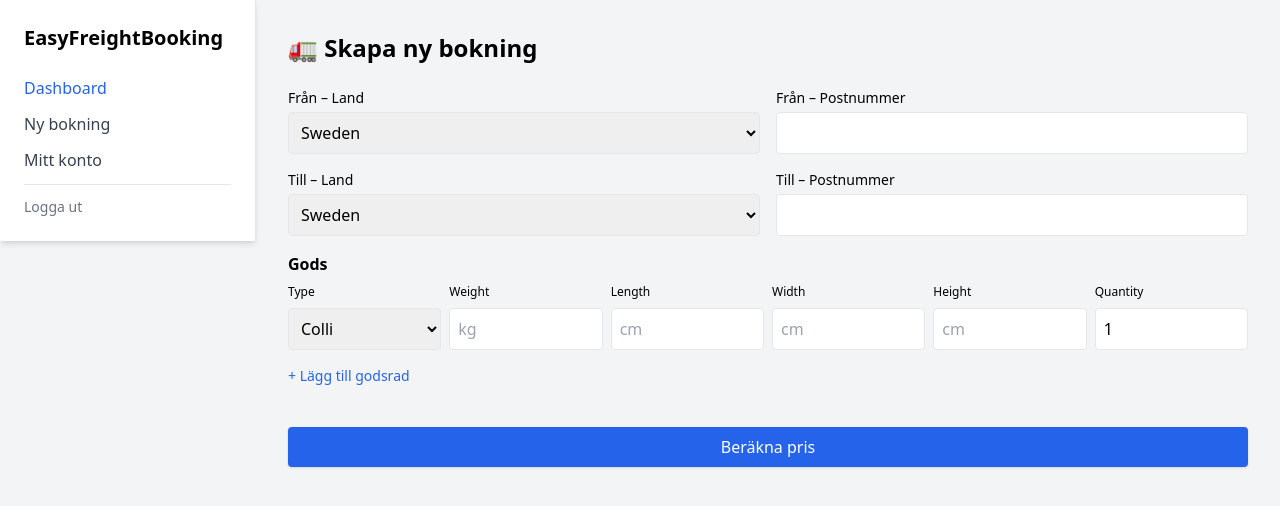
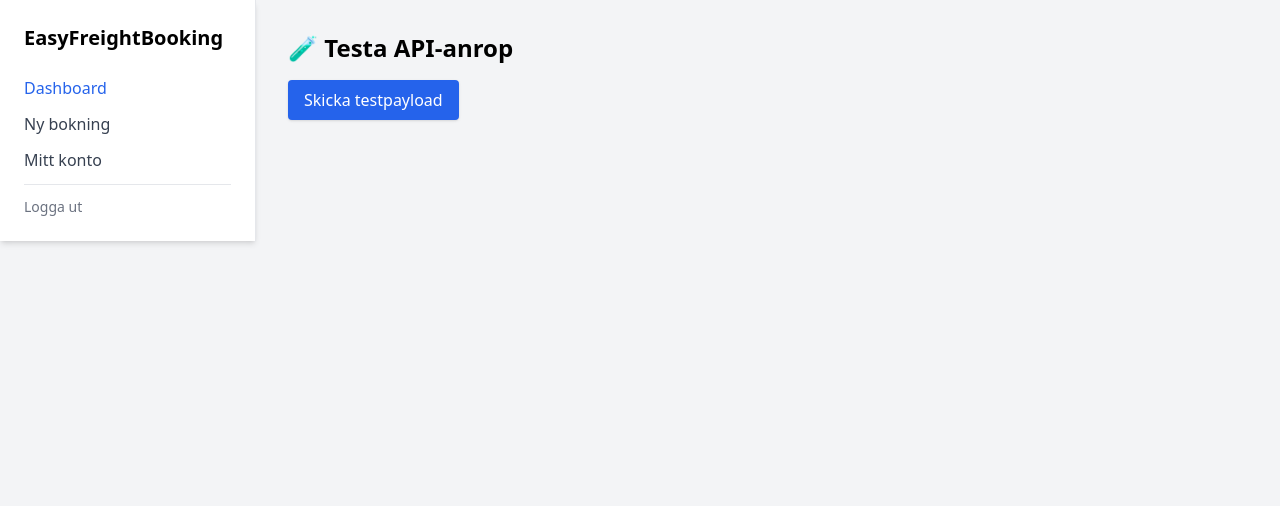
Before and after one commit to henrikmalmberg/easyfreightbooking-dashboard, a React (Vite) app: page /new-booking in a window 1280 px wide. Shown: the top 506 px of the page. Built offline with nearby package versions, Linux system fonts and the light colour scheme.

Commit message:
Update Dashboard.jsx

```diff
--- a/src/Dashboard.jsx
+++ b/src/Dashboard.jsx
@@ -85,155 +85,6 @@ function Dashboard() {
   );
 }
 
-function ResultCard({ transport, onSelect }) {
-  return (
-    <div
-      onClick={() => onSelect(transport)}
-      className="cursor-pointer border rounded-lg p-4 mb-3 bg-white hover:bg-blue-50 shadow-sm transition"
-    >
-      <div className="flex items-center justify-between">
-        <div className="font-semibold text-lg">{transport.mode}</div>
-        <div className="text-blue-600 font-bold text-lg">{transport.total_price} kr</div>
-      </div>
-      <div className="text-sm text-gray-600 mt-1">
-        {transport.ldm} LDM, {transport.weight} kg<br />
-        {transport.days} dagar • {transport.kilometers} km
-      </div>
-    </div>
-  );
-}
-
-function NewBooking() {
-  const [goods, setGoods] = React.useState([
-    { type: "Colli", weight: "", length: "", width: "", height: "", quantity: 1 }
-  ]);
-  const [form, setForm] = React.useState({ pickup_country: "SE", pickup_postal: "", delivery_country: "SE", delivery_postal: "" });
-  const [result, setResult] = React.useState(null);
-  const navigate = useNavigate();
-
-  const handleChange = (e) => {
-    const { name, value } = e.target;
-    setForm((prev) => ({ ...prev, [name]: value }));
-  };
-
-  const handleGoodsChange = (index, e) => {
-    const { name, value } = e.target;
-    const updated = [...goods];
-    updated[index][name] = value;
-    if (name === "type") {
-      if (value === "FTL") {
-        updated[index]["weight"] = "24000";
-        updated[index]["length"] = "1360";
-        updated[index]["width"] = "";
-        updated[index]["height"] = "";
-      } else if (value === "Pallet") {
-        updated[index]["length"] = "120";
-        updated[index]["width"] = "80";
-      }
-    }
-    setGoods(updated);
-  };
-
-  const addGoodsRow = () => setGoods([...goods, { type: "Colli", weight: "", length: "", width: "", height: "", quantity: 1 }]);
-  const removeGoodsRow = (index) => setGoods(goods.filter((_, i) => i !== index));
-
-  const handleSubmit = async () => {
-    try {
-      const response = await fetch("https://easyfreightbooking-api.onrender.com/calculate", {
-        method: "POST",
-        headers: { "Content-Type": "application/json" },
-        body: JSON.stringify({ ...form, goods })
-      });
-      const data = await response.json();
-      console.log("Response from API:", data);
-      setResult(data);
-    } catch (err) {
-      console.error("API error:", err);
-    }
-  };
-
-  const handleSelect = (option) => {
-    console.log("Selected option:", option);
-    navigate("/new-booking");
-  };
-
-  return (
-    <div>
-      <h1 className="text-2xl font-bold mb-6">🚛 Skapa ny bokning</h1>
-
-      <div className="grid grid-cols-1 md:grid-cols-2 gap-4 mb-4">
-        <div>
-          <label className="block text-sm font-medium">Från – Land</label>
-          <select name="pickup_country" value={form.pickup_country} onChange={handleChange} className="mt-1 w-full border rounded p-2">
-            {COUNTRIES.map((c) => <option key={c.code} value={c.code}>{c.name}</option>)}
-          </select>
-        </div>
-        <div>
-          <label className="block text-sm font-medium">Från – Postnummer</label>
-          <input name="pickup_postal" value={form.pickup_postal} onChange={handleChange} className="mt-1 w-full border rounded p-2" />
-        </div>
-        <div>
-          <label className="block text-sm font-medium">Till – Land</label>
-          <select name="delivery_country" value={form.delivery_country} onChange={handleChange} className="mt-1 w-full border rounded p-2">
-            {COUNTRIES.map((c) => <option key={c.code} value={c.code}>{c.name}</option>)}
-          </select>
-        </div>
-        <div>
-          <label className="block text-sm font-medium">Till – Postnummer</label>
-          <input name="delivery_postal" value={form.delivery_postal} onChange={handleChange} className="mt-1 w-full border rounded p-2" />
-        </div>
-      </div>
-
-      <div className="mb-4">
-        <h2 className="font-semibold mb-2">Gods</h2>
-        {goods.map((item, index) => (
-          <div key={index} className="grid grid-cols-6 gap-2 mb-2 items-end">
-            <label className="text-xs font-medium">Type</label>
-            <label className="text-xs font-medium">Weight</label>
-            <label className="text-xs font-medium">Length</label>
-            <label className="text-xs font-medium">Width</label>
-            <label className="text-xs font-medium">Height</label>
-            <label className="text-xs font-medium">Quantity</label>
-            <select name="type" value={item.type} onChange={(e) => handleGoodsChange(index, e)} className="col-span-1 border p-2 rounded">
-              <option value="Colli">Colli</option>
-              <option value="Pallet">Pallet</option>
-              <option value="FTL">Full Trailer Load (13.6 m)</option>
-            </select>
-            <input name="weight" placeholder="kg" value={item.weight} onChange={(e) => handleGoodsChange(index, e)} className="border p-2 rounded" />
-            <input name="length" placeholder="cm" value={item.length} onChange={(e) => handleGoodsChange(index, e)} className="border p-2 rounded" />
-            <input name="width" placeholder="cm" value={item.width} onChange={(e) => handleGoodsChange(index, e)} className="border p-2 rounded" />
-            <input name="height" placeholder="cm" value={item.height} onChange={(e) => handleGoodsChange(index, e)} className="border p-2 rounded" />
-            <div className="flex items-center">
-              <input name="quantity" type="number" min="1" value={item.quantity} onChange={(e) => handleGoodsChange(index, e)} className="border p-2 rounded w-full" />
-              {goods.length > 1 && (
-                <button onClick={() => removeGoodsRow(index)} className="ml-2 text-red-600">✕</button>
-              )}
-            </div>
-          </div>
-        ))}
-        <button onClick={addGoodsRow} className="mt-2 text-sm text-blue-600">+ Lägg till godsrad</button>
-      </div>
-
-      <button
-        onClick={handleSubmit}
-        className="mt-6 w-full bg-blue-600 text-white py-2 rounded hover:bg-blue-700 shadow"
-      >
-        Beräkna pris
-      </button>
-
-      {result && (
-        <div className="mt-6 bg-white border rounded p-4 shadow-sm">
-          <h2 className="font-semibold mb-2">Prisuppskattning</h2>
-          {!result.options && <p className="text-red-600">❌ Inga alternativ hittades eller fel i API-svar.</p>}
-          {result.options?.map((opt, i) => (
-            <ResultCard key={i} transport={opt} onSelect={handleSelect} />
-          ))}
-        </div>
-      )}
-    </div>
-  );
-}
-
 export function Layout({ children }) {
   const [showSidebar, setShowSidebar] = React.useState(false);
 
@@ -272,3 +123,57 @@ function Sidebar({ visible, onClose }) {
     </aside>
   );
 }
+
+function NewBooking() {
+  const [response, setResponse] = React.useState(null);
+
+  const handleSubmit = async () => {
+    const payload = {
+      pickup_coordinate: [55.6050, 13.0038], // Malmö
+      pickup_country: "SE",
+      pickup_postal_prefix: "21",
+
+      delivery_coordinate: [45.4642, 9.1900], // Milan
+      delivery_country: "IT",
+      delivery_postal_prefix: "20",
+
+      chargeable_weight: 1000,
+    };
+
+    try {
+      const res = await fetch("https://easyfreightbooking-api.onrender.com/calculate", {
+        method: "POST",
+        headers: {
+          "Content-Type": "application/json",
+        },
+        body: JSON.stringify(payload),
+      });
+
+      const data = await res.json();
+      setResponse(data);
+    } catch (error) {
+      console.error("API error:", error);
+    }
+  };
+
+  return (
+    <div>
+      <h2 className="text-2xl font-semibold mb-4">🧪 Testa API-anrop</h2>
+      <button
+        onClick={handleSubmit}
+        className="mb-4 px-4 py-2 bg-blue-600 text-white rounded shadow hover:bg-blue-700"
+      >
+        Skicka testpayload
+      </button>
+
+      {response && (
+        <div className="bg-white p-4 rounded shadow border">
+          <h3 className="text-lg font-semibold mb-2">Svar från webservicen</h3>
+          <pre className="text-sm text-gray-800 overflow-auto">
+            {JSON.stringify(response, null, 2)}
+          </pre>
+        </div>
+      )}
+    </div>
+  );
+}
```
